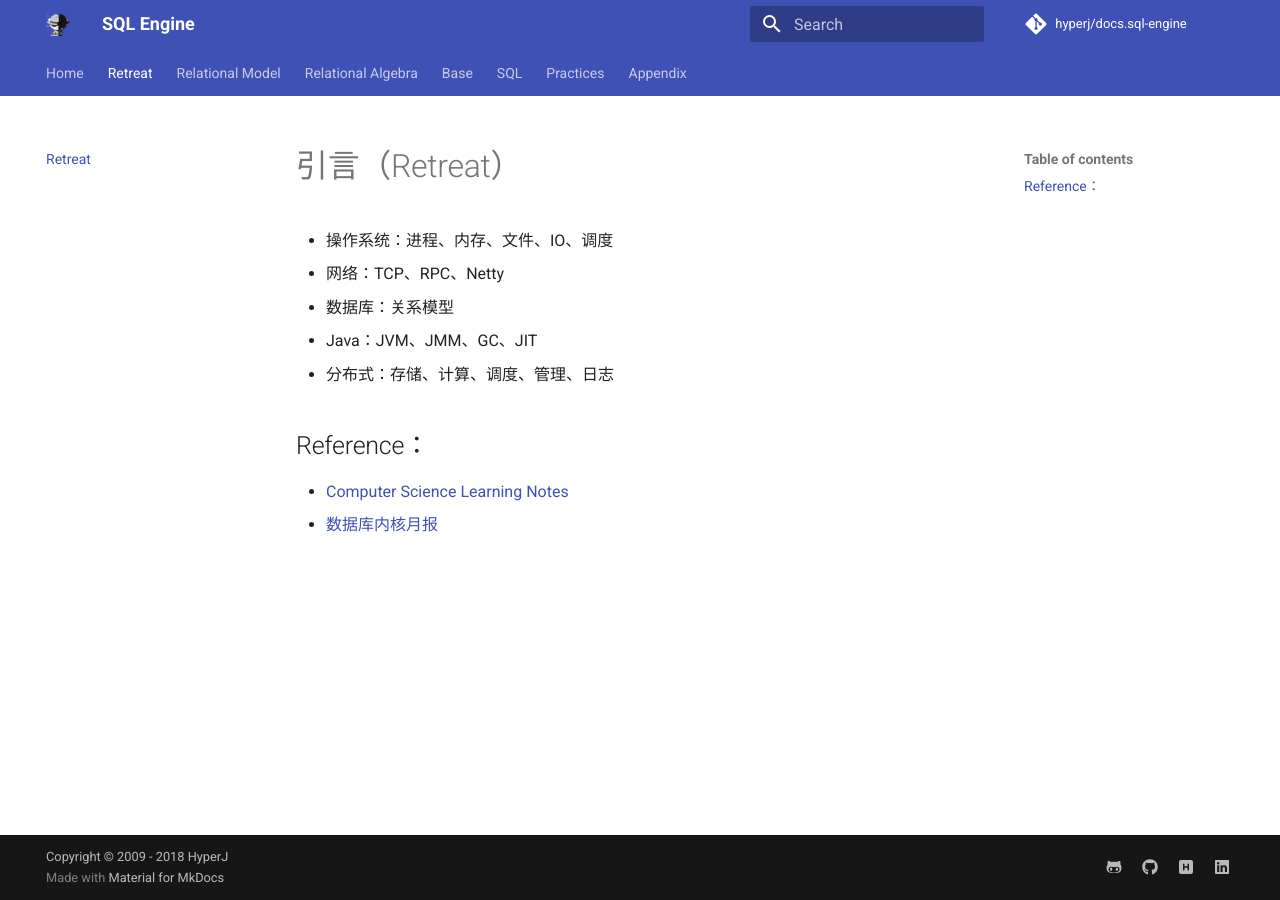
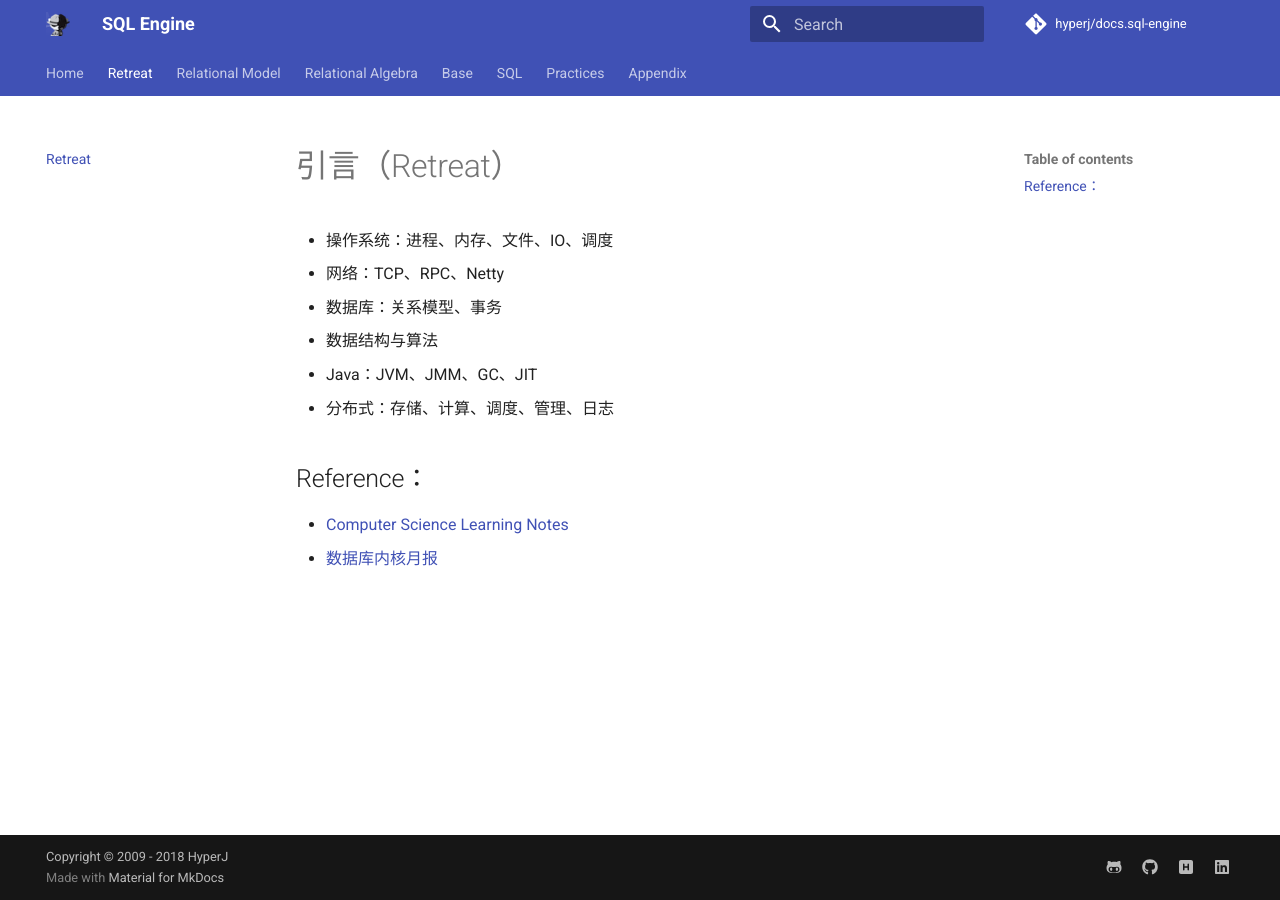
Before and after one commit to hyperj/note.sql-engine, an MkDocs documentation site: the page built from docs/retreat.md, in a window 1280 px wide. Built offline with MkDocs 1.6.1 and Material for MkDocs 9.7.7, drawn with Linux system fonts in a browser that asks for light colours; comment, search, counter and statistics services are not loaded.

Commit message:
update pages

```diff
--- a/docs/retreat.md
+++ b/docs/retreat.md
@@ -2,7 +2,8 @@
 
 * 操作系统：进程、内存、文件、IO、调度
 * 网络：TCP、RPC、Netty
-* 数据库：关系模型
+* 数据库：关系模型、事务
+* 数据结构与算法
 * Java：JVM、JMM、GC、JIT
 * 分布式：存储、计算、调度、管理、日志
 
```
